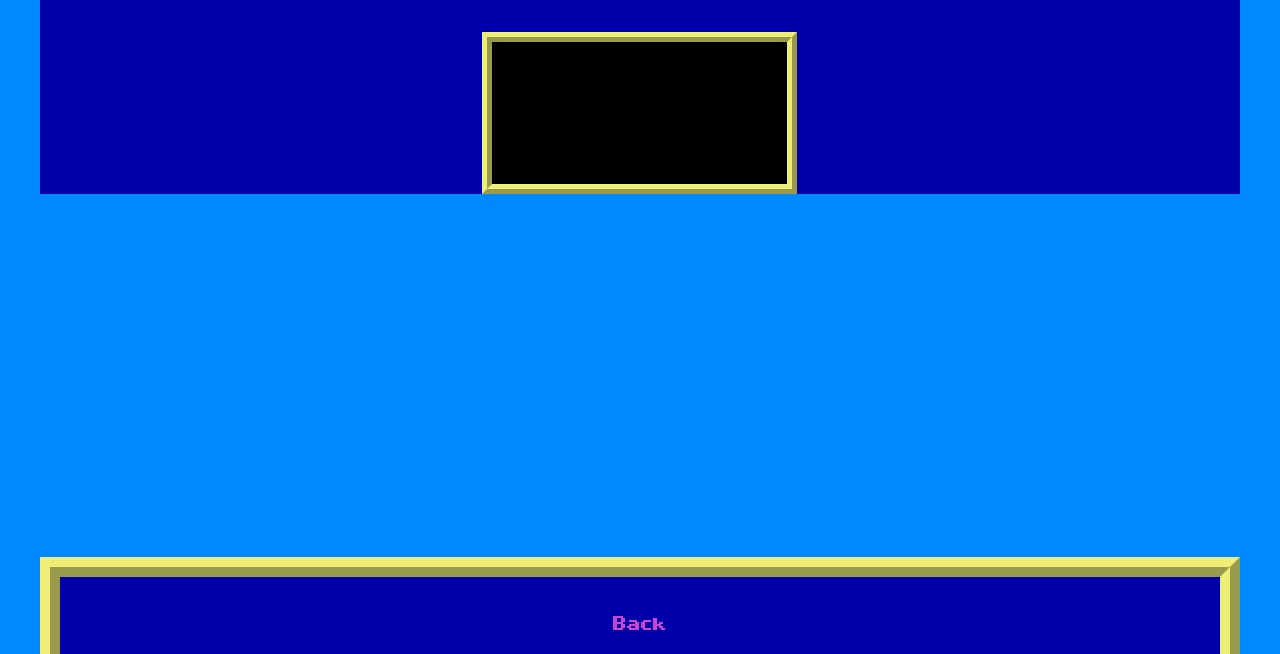
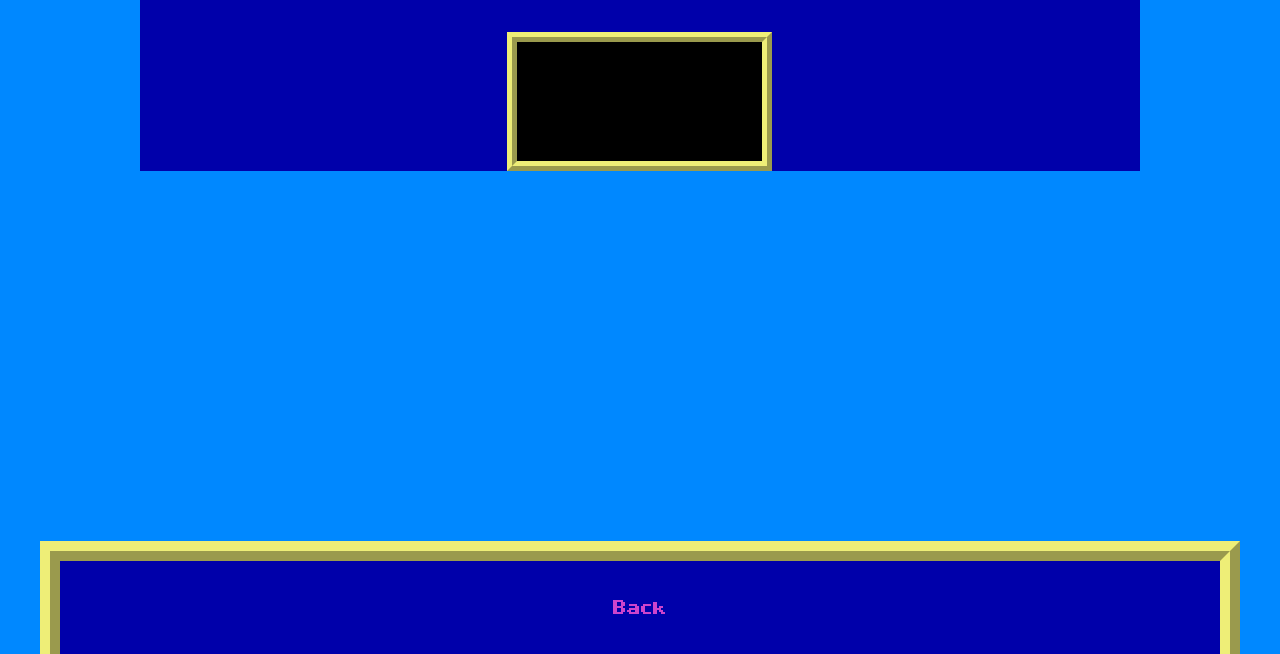
Before and after one commit to aperry2/gross_gloss, a plain HTML site: page imgFrame.html in a window 1280 px wide. Shown: the part 146-800 px from the top of the page. Drawn offline with Linux system fonts and the light colour scheme.

Commit message:
more fixes

```diff
--- a/imgFrame.html
+++ b/imgFrame.html
@@ -120,7 +120,7 @@
     </div>
 
     <div class="footer" style="background-color:#00a;">
-      <a href="javascript:history.back()">Back</a>
+      <p class="footer"><a href="javascript:history.back()">Back</a></p>
     </div>
   </div>
 
--- a/style.css
+++ b/style.css
@@ -28,7 +28,7 @@ body {
 .grid-container {
   display: grid;
   text-align: center;
-  max-width: 1200px;
+  max-width: 1000px;
   margin: 0 auto;
   margin-bottom: auto;
   grid-template-areas:
@@ -53,6 +53,8 @@ body {
 
 .middle {
   padding-top: 5%;
+  padding-right: 5%;
+  padding-left: 5%;
   border-width: 10px;
   border-color: #ee7;
   border-style: ridge;
```
Also changed, not shown: index.html (+9 -0 lines), p5_architectural.html (+1 -1 lines), spectrum.html (+1 -1 lines), volvelle.html (+1 -1 lines).
